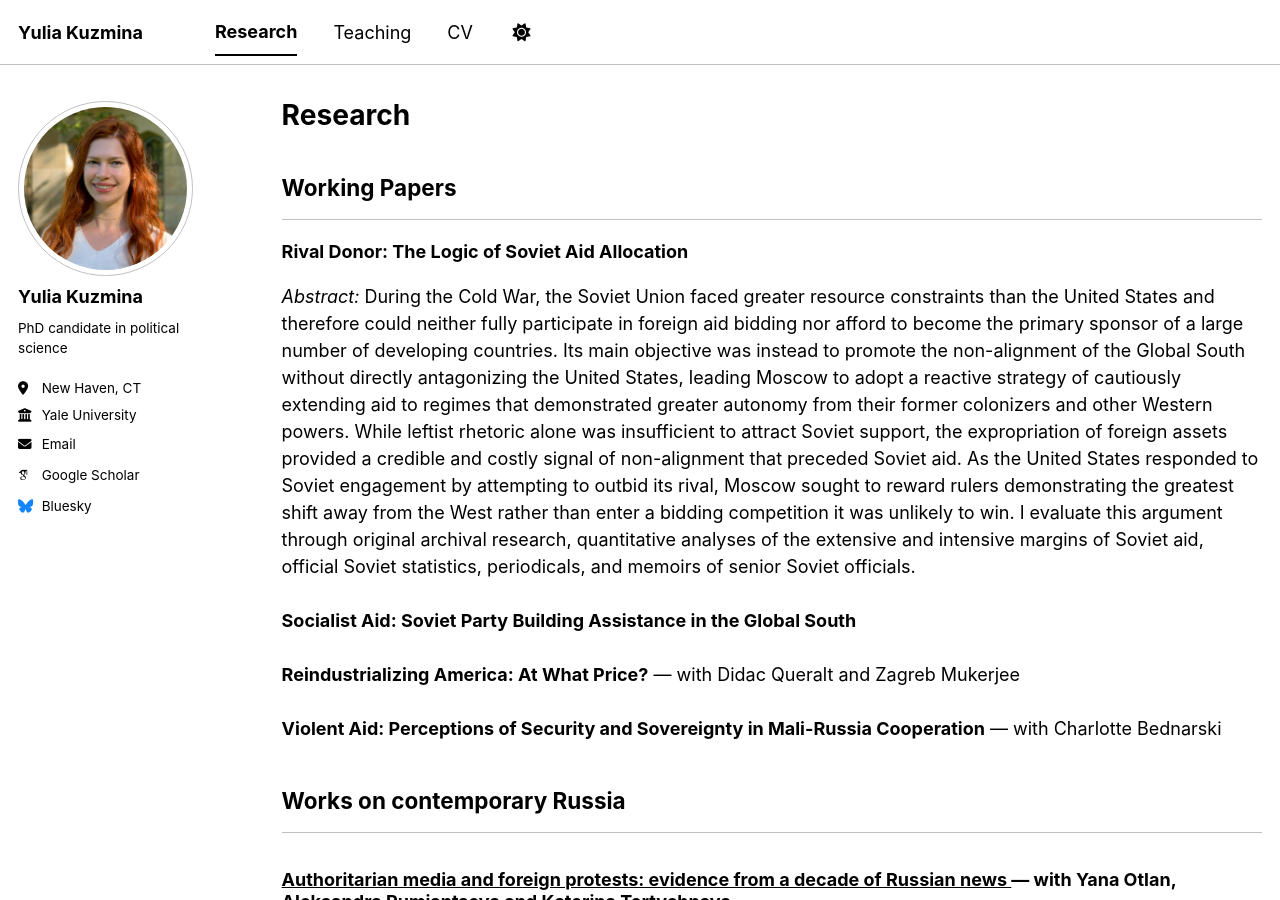
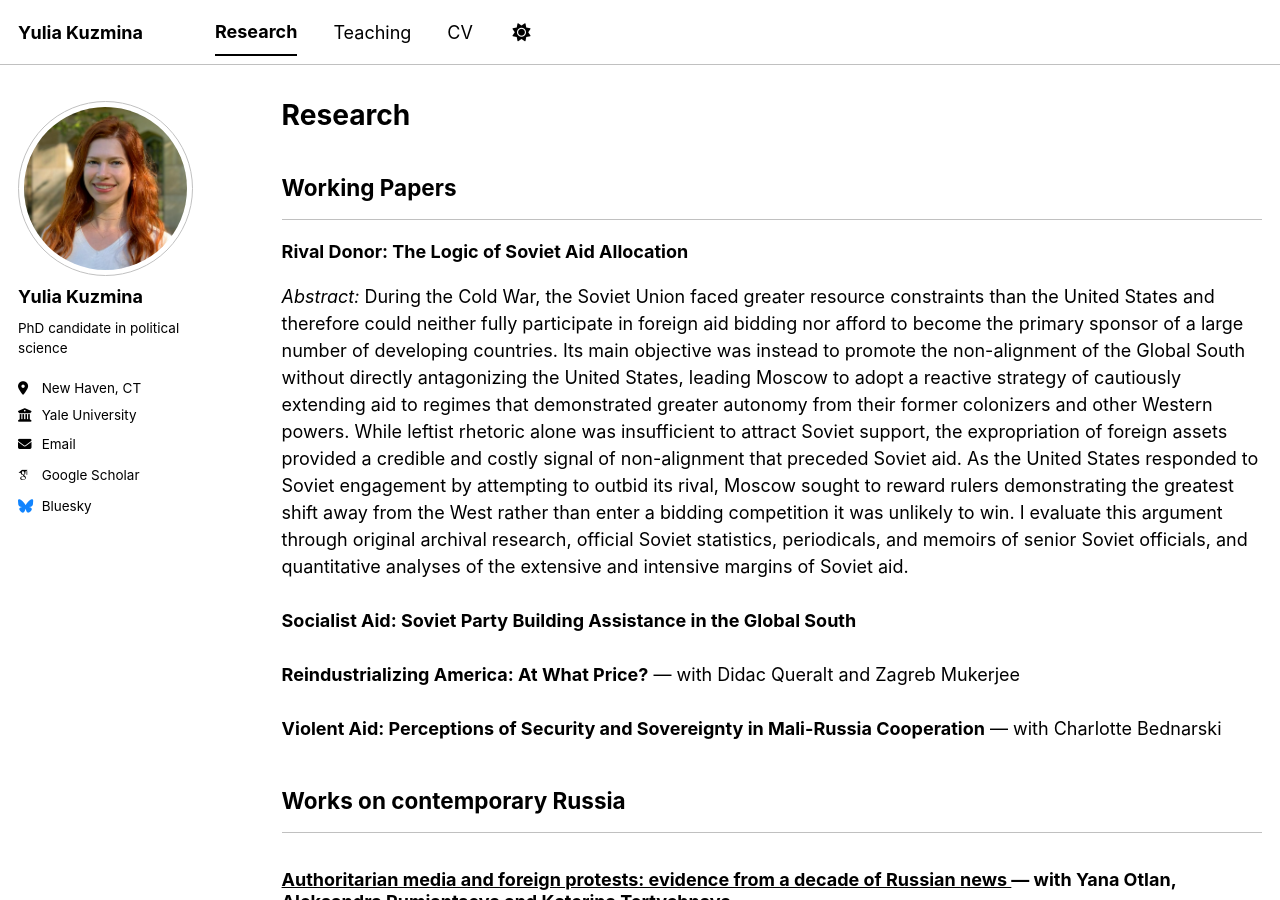
Before and after one commit to yuliakuzmina/yuliakuzmina.github.io, a Jekyll site: the page built from _pages/publications.html, in a window 1280 px wide and 900 px high. Built offline with Jekyll 4.4.1, drawn with Linux system fonts in a browser that asks for light colours; some web fonts are replaced; a script bundle is joined from its source files by our own code; library files that are not in the unit come from our copies.

Commit message:
Update publications.html

```diff
--- a/_pages/publications.html
+++ b/_pages/publications.html
@@ -16,7 +16,7 @@ author_profile: true
 
 <div style="margin-bottom: 1.5em;">
   <strong>Rival Donor: The Logic of Soviet Aid Allocation</strong>
-  <p><em>Abstract:</em> During the Cold War, the Soviet Union faced greater resource constraints than the United States and therefore could neither fully participate in foreign aid bidding nor afford to become the primary sponsor of a large number of developing countries. Its main objective was instead to promote the non-alignment of the Global South without directly antagonizing the United States, leading Moscow to adopt a reactive strategy of cautiously extending aid to regimes that demonstrated greater autonomy from their former colonizers and other Western powers. While leftist rhetoric alone was insufficient to attract Soviet support, the expropriation of foreign assets provided a credible and costly signal of non-alignment that preceded Soviet aid. As the United States responded to Soviet engagement by attempting to outbid its rival, Moscow sought to reward rulers demonstrating the greatest shift away from the West rather than enter a bidding competition it was unlikely to win. I evaluate this argument through original archival research, quantitative analyses of the extensive and intensive margins of Soviet aid, official Soviet statistics, periodicals, and memoirs of senior Soviet officials.</p>
+  <p><em>Abstract:</em> During the Cold War, the Soviet Union faced greater resource constraints than the United States and therefore could neither fully participate in foreign aid bidding nor afford to become the primary sponsor of a large number of developing countries. Its main objective was instead to promote the non-alignment of the Global South without directly antagonizing the United States, leading Moscow to adopt a reactive strategy of cautiously extending aid to regimes that demonstrated greater autonomy from their former colonizers and other Western powers. While leftist rhetoric alone was insufficient to attract Soviet support, the expropriation of foreign assets provided a credible and costly signal of non-alignment that preceded Soviet aid. As the United States responded to Soviet engagement by attempting to outbid its rival, Moscow sought to reward rulers demonstrating the greatest shift away from the West rather than enter a bidding competition it was unlikely to win. I evaluate this argument through original archival research, official Soviet statistics, periodicals, and memoirs of senior Soviet officials, and quantitative analyses of the extensive and intensive margins of Soviet aid.</p>
 </div>
 
 <div style="margin-bottom: 1.5em;">
```
